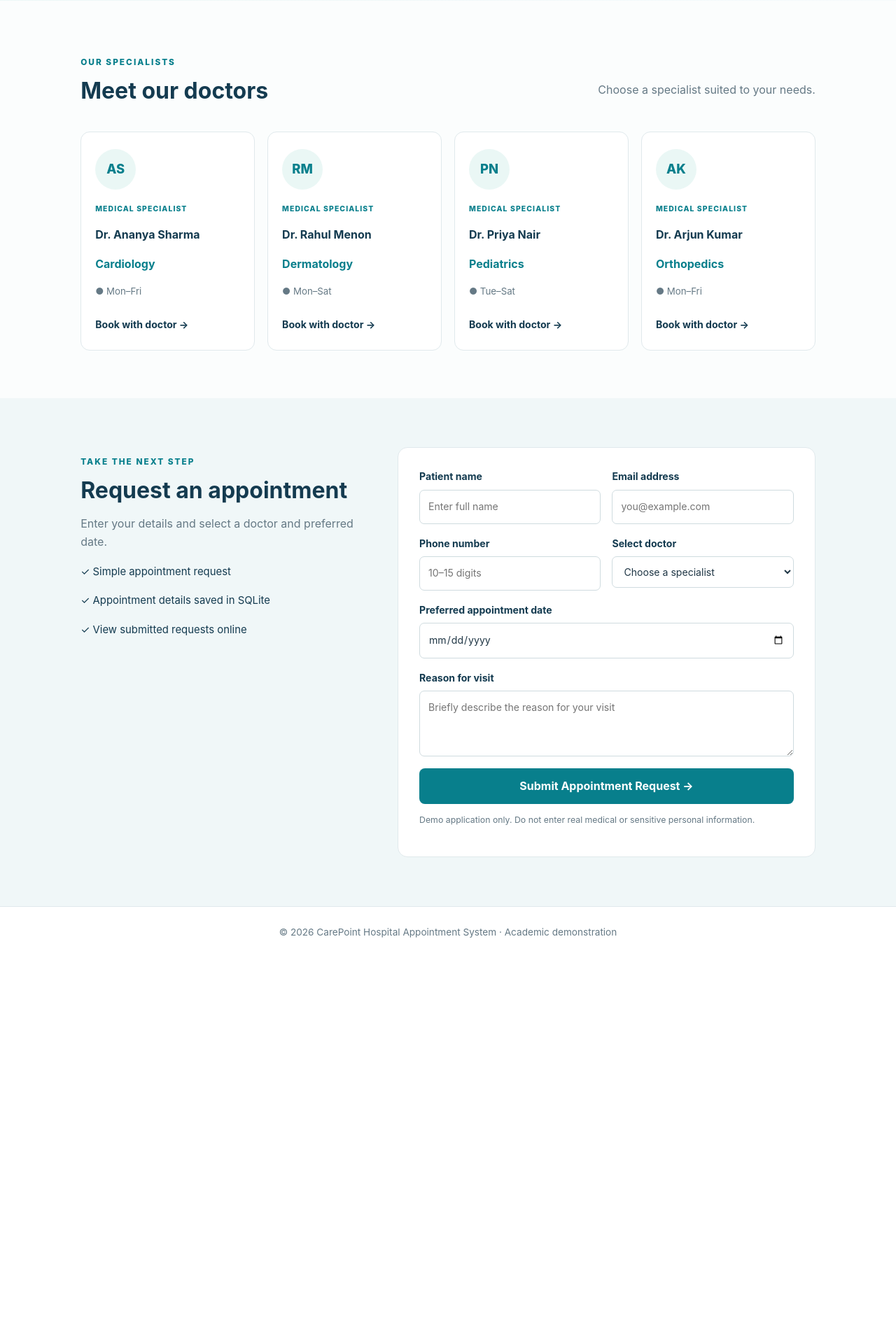
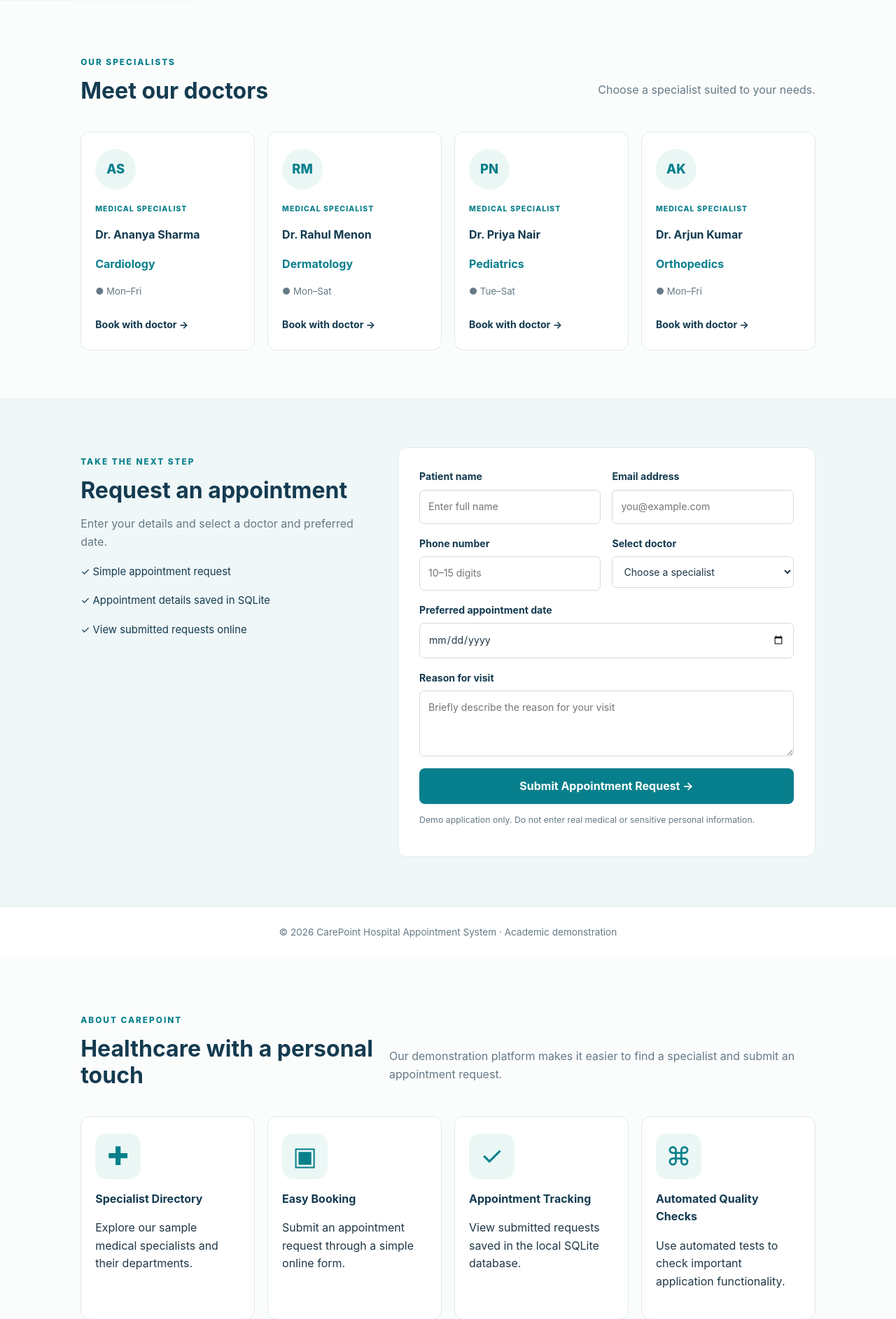
Before and after one commit to Kaavya-24/hospital-appointment-system, a Flask app: page / in a window 1280 px wide. Shown: the part 650-2535 px from the top of the page at 70% size. Before the commit the page ends 1990 px from the top, so only its background shows below. Run offline with Flask 3, Linux system fonts and the light colour scheme.

Commit message:
Add hospital information section

```diff
--- a/templates/index.html
+++ b/templates/index.html
@@ -11,6 +11,7 @@
     <a class="brand" href="/">✚ CarePoint</a>
     <nav>
         <a href="#doctors">Our Doctors</a>
+        <a href="#about">About</a>
         <a href="#booking">Book Appointment</a>
         <a href="{{ url_for('appointments') }}">Appointments</a>
     </nav>
@@ -106,3 +107,35 @@
 <script src="{{ url_for('static', filename='js/script.js') }}"></script>
 </body>
 </html>
+
+<section class="section" id="about">
+    <div class="section-heading">
+        <div>
+            <p class="eyebrow">ABOUT CAREPOINT</p>
+            <h2>Healthcare with a personal touch</h2>
+        </div>
+        <p>Our demonstration platform makes it easier to find a specialist and submit an appointment request.</p>
+    </div>
+    <div class="doctor-grid">
+        <article class="doctor-card">
+            <div class="medical-icon">✚</div>
+            <h3>Specialist Directory</h3>
+            <p>Explore our sample medical specialists and their departments.</p>
+        </article>
+        <article class="doctor-card">
+            <div class="medical-icon">▣</div>
+            <h3>Easy Booking</h3>
+            <p>Submit an appointment request through a simple online form.</p>
+        </article>
+        <article class="doctor-card">
+            <div class="medical-icon">✓</div>
+            <h3>Appointment Tracking</h3>
+            <p>View submitted requests saved in the local SQLite database.</p>
+        </article>
+        <article class="doctor-card">
+            <div class="medical-icon">⌘</div>
+            <h3>Automated Quality Checks</h3>
+            <p>Use automated tests to check important application functionality.</p>
+        </article>
+    </div>
+</section>
```
